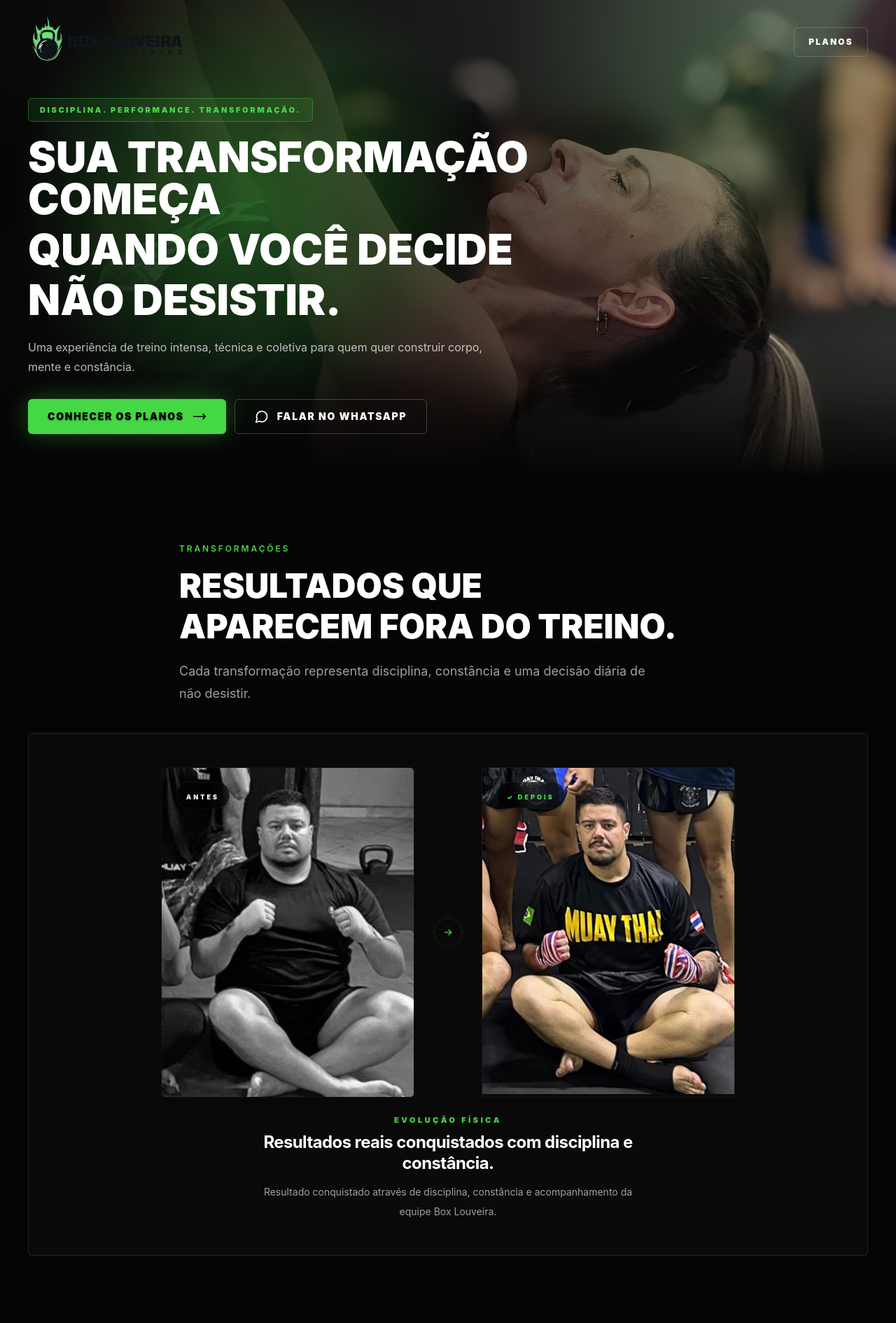
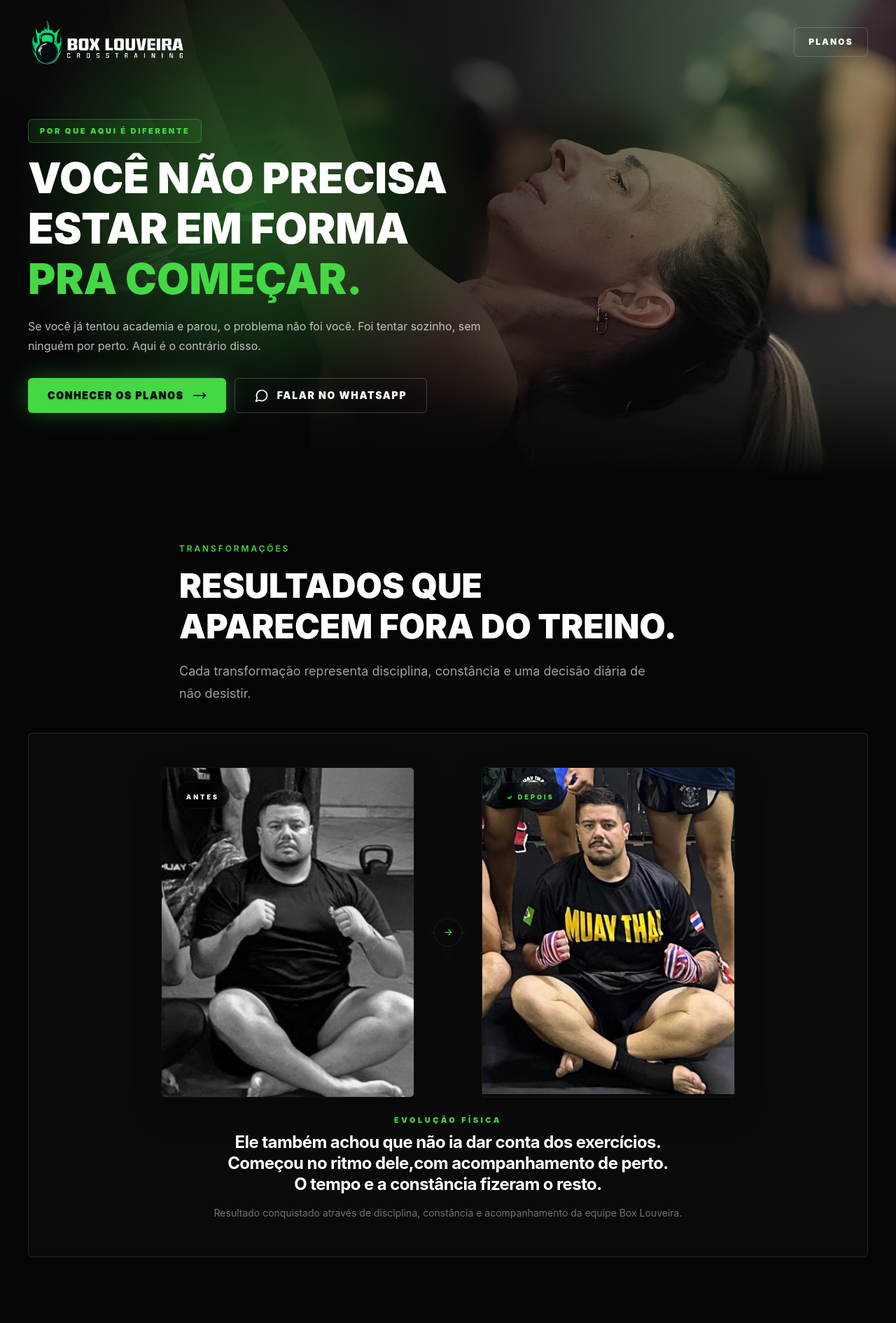
Before and after one commit to anaju0601/box-louveira-landing, a React (Vite) app: page / in a window 1280 px wide. Shown: the top 1890 px of the page at 70% size. Built offline with nearby package versions, Linux system fonts and the light colour scheme; no server answers.

Commit message:
Colocando textos

```diff
--- a/src/components/Benefits.tsx
+++ b/src/components/Benefits.tsx
@@ -7,9 +7,9 @@ export function Benefits() {
     <section className="bg-[#080808] px-4 py-14 sm:px-8 sm:py-20 lg:px-10 lg:py-24">
       <div className="mx-auto max-w-7xl">
         <SectionHeader
-          eyebrow="Beneficios"
-          title="O que sustenta a sua evolução"
-          description="Conteúdo preparado para ajustes finais do marketing, mantendo uma estrutura forte de conversão e leitura rápida."
+          eyebrow="CROSS TRAINING EM LOUVEIRA · PRA GENTE NORMAL"
+          title="VOCÊ NÃO PAROU POR PREGUIÇA. VOCÊ PAROU PORQUE TENTOU SOZINHO."
+          description="Cross training em Louveira pra quem nunca treinou, pra quem parou no meio e pra quem acha que não dá conta. O treino se adapta a você — e tem uma turma te esperando."
           align="center"
         />
         <div className="grid gap-4 sm:grid-cols-2 lg:grid-cols-4">
@@ -23,7 +23,7 @@ export function Benefits() {
                 whileInView={{ opacity: 1, y: 0 }}
                 viewport={{ once: true, amount: 0.3 }}
                 transition={{ duration: 0.45, delay: index * 0.06 }}
-                className="rounded-md border border-white/10 bg-white/[0.025] p-5 transition duration-300 hover:-translate-y-1 hover:border-[var(--green-cta)]/45 hover:bg-[var(--green-cta)]/[0.045] sm:p-4"
+                className="rounded-md border border-white/10 bg-white/[0.025] p-6 transition duration-300 hover:-translate-y-1 hover:border-[var(--green-cta)]/45 hover:bg-[var(--green-cta)]/[0.045] sm:p-4"
               >
                 <div className="mb-5 grid size-10 place-items-center rounded-md border border-[var(--green-logo)]/25 bg-[var(--green-logo)]/10 sm:mb-8 sm:size-12">
                   <Icon className="size-5 text-[var(--green-logo)]" />
@@ -31,7 +31,7 @@ export function Benefits() {
                 <h3 className="text-base font-black uppercase leading-tight text-white sm:text-xl">
                   {benefit.title}
                 </h3>
-                <p className="mt-3 text-sm leading-7 text-white/58">
+                <p className="mt-4 text-sm leading-7 text-white/65">
                   {benefit.text}
                 </p>
               </motion.article>
--- a/src/components/Hero.tsx
+++ b/src/components/Hero.tsx
@@ -18,7 +18,7 @@ export function Hero() {
         alt="Treino de alta intensidade em ambiente escuro"
         className="absolute inset-0 h-full w-full object-cover object-[72%_center] lg:object-[65%_center]"
       />
-      <div className="absolute inset-0 bg-[linear-gradient(90deg,rgba(5,5,5,0.96)_0%,rgba(5,5,5,0.80)_42%,rgba(5,5,5,0.28)_100%)]" />
+      <div className="absolute inset-0 bg-[linear-gradient(90deg,rgba(5,5,5,0.96)_0%,rgba(5,5,5,0.86)_42%,rgba(5,5,5,0.28)_100%)]" />
       <div className="absolute inset-0 bg-[radial-gradient(circle_at_28%_42%,var(--green-glow),transparent_34%),radial-gradient(circle_at_82%_16%,rgba(110,242,107,0.14),transparent_28%)]" />
       <div className="absolute inset-x-0 bottom-0 h-48 bg-gradient-to-t from-[#050505] to-transparent" />
 
@@ -38,25 +38,28 @@ export function Hero() {
             initial={{ opacity: 0, y: 28 }}
             animate={{ opacity: 1, y: 0 }}
             transition={{ duration: 0.8, ease: "easeOut" }}
-            className="max-w-4xl"
+            className="max-w-3xl"
           >
             <p className="mb-4 inline-flex max-w-full rounded-md border border-[var(--green-logo)]/35 bg-[var(--green-logo)]/10 px-3 py-2 text-[10px] font-black uppercase tracking-[0.18em] text-[var(--green-logo)] sm:mb-5 sm:px-4 sm:text-[11px] sm:tracking-[0.24em]">
-              Disciplina. Performance. Transformação.
+              POR QUE AQUI É DIFERENTE
             </p>
             <h1 className="max-w-4xl text-[2.2rem] font-black uppercase leading-none text-white sm:text-5xl lg:text-6xl">
-              <span className="block">Sua transformação começa</span>
-
-              <span className="mt-3 block">
-                quando você decide
+              <span className="block">
+                VOCÊ NÃO PRECISA
               </span>
 
               <span className="mt-3 block">
-                não desistir.
+                ESTAR EM FORMA
+              </span>
+
+              <span className="mt-3 block text-[var(--green-logo)]">
+                PRA COMEÇAR.
               </span>
             </h1>
             <p className="mt-5 max-w-xl text-pretty text-sm leading-7 text-white/72 sm:mt-6 sm:max-w-2xl sm:text-base">
-              Uma experiência de treino intensa, técnica e coletiva para quem
-              quer construir corpo, mente e constância.
+              Se você já tentou academia e parou, o problema não foi você.
+              Foi tentar sozinho, sem ninguém por perto.
+              Aqui é o contrário disso.
             </p>
             <div className="mt-6 flex flex-col gap-3 sm:mt-8 sm:flex-row">
               <a
--- a/src/components/Method.tsx
+++ b/src/components/Method.tsx
@@ -6,16 +6,16 @@ export function Method() {
     <section className="bg-[#050505] px-4 py-14 sm:px-8 sm:py-20 lg:px-10 lg:py-24">
       <div className="mx-auto max-w-7xl">
         <SectionHeader
-          eyebrow="Metodo"
-          title="Uma jornada simples, um compromisso difícil."
-          description="Da primeira avaliação ao resultado, o processo existe para transformar decisão em comportamento."
+          eyebrow="COMO FUNCIONA"
+          title="DO PRIMEIRO DIA ATÉ VIRAR ROTINA"
+          description="Ninguém te entrega um treino e vai embora. Veja o que acontece desde a primeira conversa."
         />
         <div className="relative grid gap-4 lg:grid-cols-3 xl:grid-cols-6">
-          <div className="absolute left-0 top-8 hidden h-px w-full bg-gradient-to-r from-[var(--green-cta)] via-white/20 to-transparent lg:block" />
+          <div className="absolute left-0 top-8 hidden h-px w-full bg-gradient-to-r from-[var(--green-logo)]/40 via-white/10 to-[var(--green-logo)]/40 lg:block" />
           {methodSteps.map((step, index) => (
             <article
               key={step.title}
-              className="relative rounded-md border border-white/10 bg-white/[0.025] p-4 transition duration-300 hover:-translate-y-1 hover:border-[var(--green-cta)]/35 hover:bg-white/[0.045]"
+              className="relative rounded-md border border-white/10 bg-white/[0.025] p-5 transition duration-300 hover:-translate-y-1 hover:border-[var(--green-cta)]/35 hover:bg-white/[0.045]"
             >
               <span className="mb-5 grid size-9 place-items-center rounded-md border border-[var(--green-logo)]/35 bg-[#050505] text-sm font-black text-[var(--green-logo)] sm:mb-7">
                 {String(index + 1).padStart(2, "0")}
--- a/src/components/transformations/TransformationCard.tsx
+++ b/src/components/transformations/TransformationCard.tsx
@@ -37,10 +37,8 @@ export function TransformationCard({ item }: Props) {
        "
     >
 
-      {/* Imagens */}
       <div className="flex items-center justify-center gap-6">
 
-        {/* Antes */}
         <div
           className="
             relative
@@ -53,7 +51,6 @@ export function TransformationCard({ item }: Props) {
             "
         >
 
-          {/* Badge */}
           <div className="
             absolute
             left-5
@@ -96,7 +93,6 @@ export function TransformationCard({ item }: Props) {
 
         </div>
 
-        {/* Centro */}
         <div className="flex w-12 shrink-0 justify-center">
 
           <div className="relative flex items-center justify-center">
@@ -151,7 +147,6 @@ export function TransformationCard({ item }: Props) {
           </div>
         </div>
 
-        {/* Depois */}
         <div
           className="
             relative
@@ -164,7 +159,6 @@ export function TransformationCard({ item }: Props) {
             "
         >
 
-          {/* Badge */}
           <div className="
             absolute
             left-5
@@ -207,18 +201,17 @@ export function TransformationCard({ item }: Props) {
 
       </div>
 
-      {/* Texto */}
-      <div className="mt-6 max-w-[540px] text-center">
+      <div className="mt-6 max-w-[850px] text-center">
 
         <p className="text-[11px] font-black uppercase tracking-[0.32em] text-[var(--green-logo)]">
           {item.label}
         </p>
 
-        <h3 className="mt-2 text-2xl font-bold tracking-tight leading-tight text-white">
+        <h3 className="mt-2 text-2xl font-bold tracking-tight leading-tight text-white whitespace-pre-line">
           {item.text}
         </h3>
 
-        <p className="mt-3 text-sm leading-7 text-zinc-400">
+        <p className="mt-3 text-sm leading-7 text-zinc-500">
           Resultado conquistado através de disciplina, constância e acompanhamento da equipe Box Louveira.
         </p>
 
--- a/src/data/site.ts
+++ b/src/data/site.ts
@@ -1,7 +1,6 @@
 import {
   Activity,
   ArrowUpRight,
-  BarChart3,
   Dumbbell,
   Flame,
   HeartPulse,
@@ -29,49 +28,54 @@ export const heroImages = [
 export const transformations = [
   {
     label: "Evolução Física",
-    text: "Resultados reais conquistados com disciplina e constância.",
-
+    text:
+      `Ele também achou que não ia dar conta dos exercícios.
+      Começou no ritmo dele,com acompanhamento de perto.
+      O tempo e a constância fizeram o resto.`,
     before: "/transformations/aluno1-before.jpeg",
     after: "/transformations/aluno1-after.jpeg",
   },
 
   {
-    label: "Mais performace",
-    text: "Resultados reais conquistados com disciplina e constância.",
-
+    label: "Mais performance",
+    text:
+      `Chegou cheia de receio, como muita gente chega.
+      Ficou pelo grupo, pela leveza de treinar junto.
+      Hoje faz parte da rotina dela.`,
     before: "/transformations/aluno2-before.jpeg",
     after: "/transformations/aluno2-after.jpeg",
   },
 
   {
     label: "Consistência",
-    text: "Resultados reais conquistados com disciplina e constância.",
+    text: `Não começou atleta.
+    Começou do zero, com treino adaptado ao nível dele desde o primeiro dia.
+    O que mudou não foi só o corpo — foi a disposição do dia a dia.`,
 
     before: "/transformations/aluno3-before.jpeg",
     after: "/transformations/aluno3-after.jpeg",
   },
 ];
-
 export const benefits = [
   {
     icon: Target,
-    title: "Treino com direção",
-    text: "Cada aula tem objetivo claro, intensidade controlada e progressão para você sair melhor do que entrou.",
+    title: "COMEÇA DE ONDE VOCÊ ESTÁ",
+    text: "Nunca treinou? Parou faz anos? Tudo bem. O treino se adapta a você — não o contrário. Seu primeiro dia é no seu ritmo.",
   },
   {
     icon: ShieldCheck,
-    title: "Técnica antes da carga",
-    text: "Movimentos bem ensinados, ajustes reais e seguranca para evoluir sem pular etapas.",
+    title: "NINGUÉM TE JOGA NO PESO",
+    text: "Movimento certo vem antes de qualquer peso. O professor fica do seu lado, corrige e ajusta. Sem pular etapa e sem se machucar.",
   },
   {
     icon: HeartPulse,
-    title: "Condicionamento real",
-    text: "Força, resistência e capacidade mental em um método feito para vida, não apenas para foto.",
+    title: "VOCÊ NÃO DEPENDE SÓ DA VONTADE",
+    text: "Já começou e parou várias vezes? A diferença aqui é que tem gente te esperando. Quando a motivação some, a turma te puxa.",
   },
   {
     icon: Users,
-    title: "Comunidade forte",
-    text: "Um ambiente que empurra voce para frente quando a motivação não aparece.",
+    title: "GENTE NORMAL, COMO VOCÊ",
+    text: "Mães, pais, quem trabalha o dia todo, quem nunca pisou numa academia. Aqui ninguém olha torto — todo mundo já foi novato um dia.",
   },
 ];
 
@@ -111,12 +115,30 @@ export const schedules = [
 ];
 
 export const methodSteps = [
-  { title: "Avaliação", text: "Entender ponto de partida, rotina e limites." },
-  { title: "Estratégia", text: "Definir foco, frequência e caminho de evolução." },
-  { title: "Treino", text: "Executar com técnica, intensidade e presençaa." },
-  { title: "Acompanhamento", text: "Corrigir, ajustar e manter consistência." },
-  { title: "Evolução", text: "Aumentar capacidade física e confiança." },
-  { title: "Resultado", text: "Transformar comportamento em performance." },
+  {
+    title: "CONVERSA",
+    text: "A gente escuta você primeiro. Quanto tempo parada, o que já tentou, o que te trava.",
+  },
+  {
+    title: "SEU PONTO DE PARTIDA",
+    text: "Sem comparação com ninguém. O treino começa de onde você está hoje.",
+  },
+  {
+    title: "PRIMEIRO TREINO",
+    text: "Alguém do seu lado, movimento por movimento. Sem peso, sem pressa.",
+  },
+  {
+    title: "ALGUÉM TE ESPERA",
+    text: "Sumiu? A gente chama. Aqui você não passa batido.",
+  },
+  {
+    title: "VOCÊ SENTE A DIFERENÇA",
+    text: "Subir escada sem cansar, dormir melhor, ter disposição. A vida muda antes do espelho.",
+  },
+  {
+    title: "VIRA ROTINA",
+    text: "Chega o dia em que você não precisa de motivação — você só não quer faltar.",
+  },
 ];
 
 export const numbers = [
```
Also changed, not shown: public/brand/box-logo.png.
